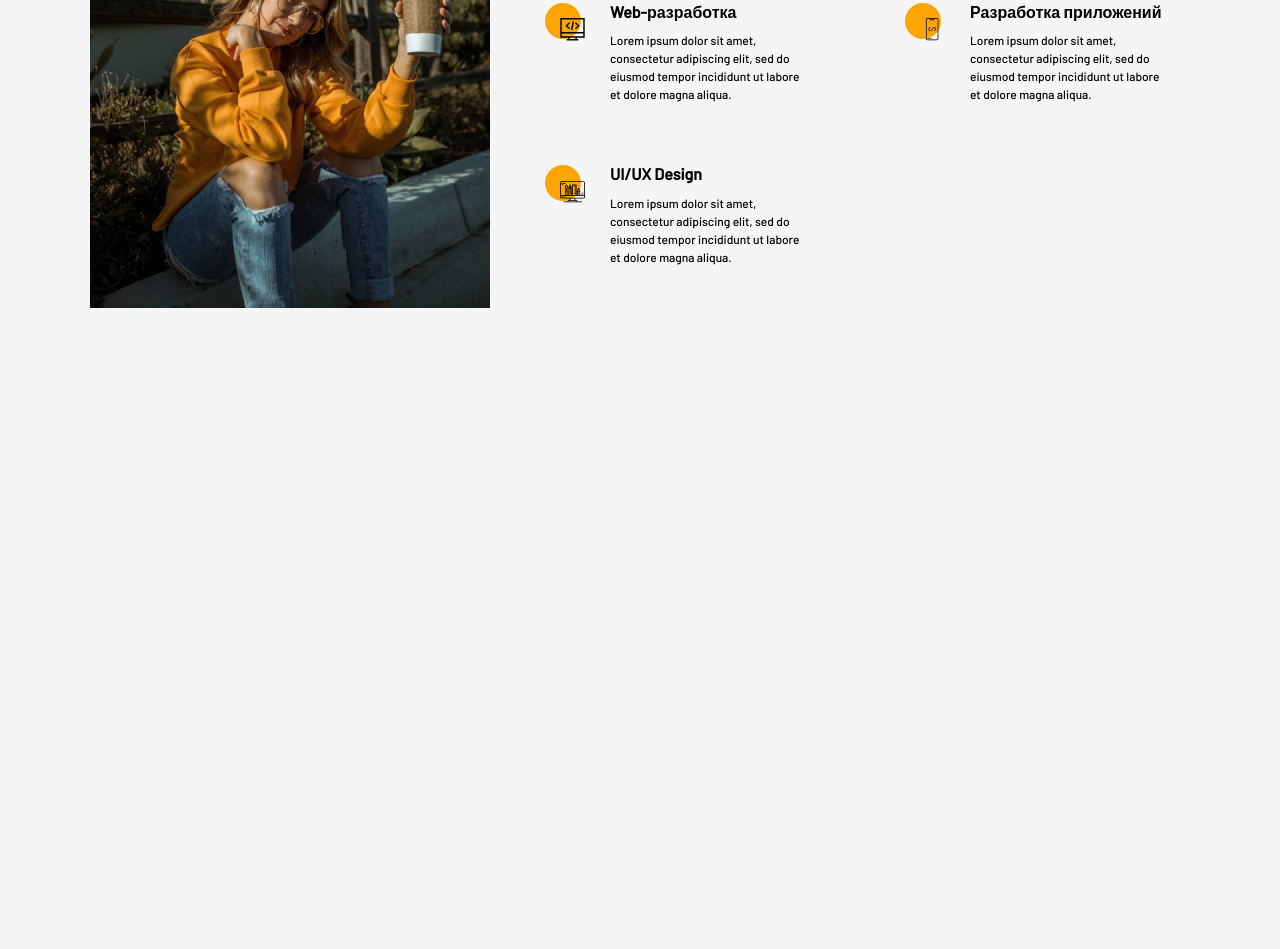
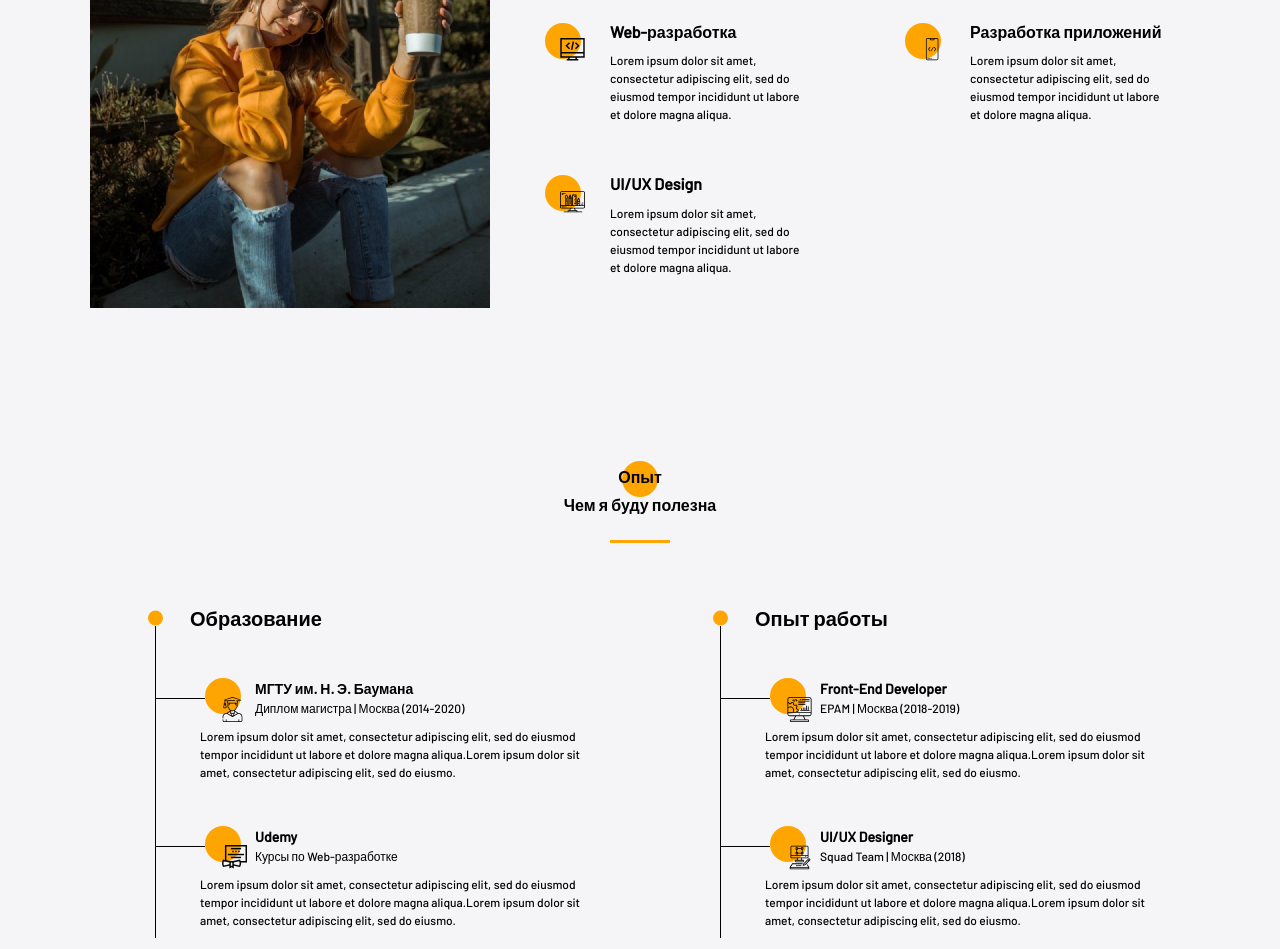
Before and after one commit to kasim87/MY__PORTFOLIO, a website built with Vite: page index.html in a window 1280 px wide. Shown: the part 1232-2181 px from the top of the page. Before the commit the page ends 1560 px from the top, so only its background shows below. Built offline with nearby package versions, Linux system fonts and the light colour scheme.

Commit message:
CREATE section resume

```diff
--- a/index.html
+++ b/index.html
@@ -250,6 +250,115 @@
       </div>
     </section>
 
+    <section class="resume">
+      <div class="container">
+        <h2 class="title title__fz16 resume__title">Опыт</h2>
+        <div class="title title__fz36 resume__subtitle">Чем я буду полезна</div>
+        <div class="divider"></div>
+
+        <div class="resume__wrapper">
+          <div class="resume__col">
+            <h3 class="title title_fz20 resume__col-title">Образование</h3>
+            <ul>
+              <li>
+                <div class="resume__item">
+                  <div class="resume__item-head">
+                    <div class="resume__item-icon">
+                      <img
+                        src="/src/icons/experience/university.svg"
+                        alt="university"
+                      />
+                    </div>
+                    <h4 class="title title_fz14">МГТУ им. Н. Э. Баумана</h4>
+                    <div class="resume__item-location">
+                      Диплом магистра | Москва (2014-2020)
+                    </div>
+                  </div>
+                  <div class="resume__item-text">
+                    Lorem ipsum dolor sit amet, consectetur adipiscing elit, sed
+                    do eiusmod tempor incididunt ut labore et dolore magna
+                    aliqua.Lorem ipsum dolor sit amet, consectetur adipiscing
+                    elit, sed do eiusmo.
+                  </div>
+                </div>
+              </li>
+              <li>
+                <div class="resume__item">
+                  <div class="resume__item-head">
+                    <div class="resume__item-icon">
+                      <img
+                        src="/src/icons/experience/courses.svg"
+                        alt="courses"
+                      />
+                    </div>
+                    <h4 class="title title_fz14">Udemy</h4>
+                    <div class="resume__item-location">
+                      Курсы по Web-разработке
+                    </div>
+                  </div>
+                  <div class="resume__item-text">
+                    Lorem ipsum dolor sit amet, consectetur adipiscing elit, sed
+                    do eiusmod tempor incididunt ut labore et dolore magna
+                    aliqua.Lorem ipsum dolor sit amet, consectetur adipiscing
+                    elit, sed do eiusmo.
+                  </div>
+                </div>
+              </li>
+            </ul>
+          </div>
+          <div class="resume__col">
+            <h3 class="title title_fz20 resume__col-title">Опыт работы</h3>
+            <ul>
+              <li>
+                <div class="resume__item">
+                  <div class="resume__item-head">
+                    <div class="resume__item-icon">
+                      <img
+                        src="/src/icons/experience/developer.svg"
+                        alt="developer"
+                      />
+                    </div>
+                    <h4 class="title title_fz14">Front-End Developer</h4>
+                    <div class="resume__item-location">
+                      EPAM | Москва (2018-2019)
+                    </div>
+                  </div>
+                  <div class="resume__item-text">
+                    Lorem ipsum dolor sit amet, consectetur adipiscing elit, sed
+                    do eiusmod tempor incididunt ut labore et dolore magna
+                    aliqua.Lorem ipsum dolor sit amet, consectetur adipiscing
+                    elit, sed do eiusmo.
+                  </div>
+                </div>
+              </li>
+              <li>
+                <div class="resume__item">
+                  <div class="resume__item-head">
+                    <div class="resume__item-icon">
+                      <img
+                        src="/src/icons/experience/designer.svg"
+                        alt="designer"
+                      />
+                    </div>
+                    <h4 class="title title_fz14">UI/UX Designer</h4>
+                    <div class="resume__item-location">
+                      Squad Team | Москва (2018)
+                    </div>
+                  </div>
+                  <div class="resume__item-text">
+                    Lorem ipsum dolor sit amet, consectetur adipiscing elit, sed
+                    do eiusmod tempor incididunt ut labore et dolore magna
+                    aliqua.Lorem ipsum dolor sit amet, consectetur adipiscing
+                    elit, sed do eiusmo.
+                  </div>
+                </div>
+              </li>
+            </ul>
+          </div>
+        </div>
+      </div>
+    </section>
+
     <script type="module" src="/src/js/script.js"></script>
   </body>
 </html>
--- a/src/sass/base/basic.scss
+++ b/src/sass/base/basic.scss
@@ -58,6 +58,6 @@ body {
 .divider {
   width: 60px;
   height: 3px;
-  margin-top: 25px;
+  margin: 25px auto 0 auto;
   background: $main-color;
 }
--- a/src/sass/base/mixins.scss
+++ b/src/sass/base/mixins.scss
@@ -3,12 +3,12 @@
 @mixin before_circle {
   &::before {
     content: "";
+    position: absolute;
+    top: -5px;
+    left: 0;
     width: 36px;
     height: 36px;
     background: $main-color;
-    position: absolute;
-    top: -5px;
-    left: 0;
     border-radius: 100%;
     z-index: -1;
   }
--- a/src/sass/blocks/about.scss
+++ b/src/sass/blocks/about.scss
@@ -17,12 +17,13 @@
   }
   &__descr {
     .divider {
-      margin-top: 0;
+      margin: 15px 0 0 0;
     }
   }
   &__title {
     @include before_circle;
     padding-left: 15px;
+    margin-bottom: 25px;
   }
   &__text {
     margin-top: 20px;
--- /dev/null
+++ b/src/sass/blocks/resume.scss
@@ -0,0 +1,92 @@
+@use "/src/sass/base/mixins.scss" as *;
+@use "/src/sass/base/variables.scss" as *;
+
+.resume {
+  padding-top: 120px;
+  &__title {
+    text-align: center;
+    @include before_circle;
+    &::before {
+      top: -7px;
+      left: 50%;
+      transform: translateX(-50%);
+    }
+  }
+  &__subtitle {
+    text-align: center;
+    margin-top: 10px;
+  }
+  &__wrapper {
+    padding: 60px 65px 0 65px;
+    display: grid;
+    grid-template-columns: repeat(2, 430px);
+    column-gap: 135px;
+  }
+  &__col {
+    &-title {
+      padding-left: 35px;
+      &::before {
+        content: "";
+        position: absolute;
+        top: 50%;
+        transform: translateY(-50%);
+        left: -7px;
+        width: 15px;
+        height: 15px;
+        background: $main-color;
+        border-radius: 100%;
+      }
+    }
+    ul {
+      list-style-type: none;
+      li {
+        position: relative;
+        &::after {
+          content: "";
+          width: 1px;
+          height: calc(100% + 16px);
+          background: #000;
+          position: absolute;
+          top: -7px;
+          left: 0;
+        }
+      }
+    }
+  }
+  &__item {
+    position: relative;
+    &::before {
+      content: "";
+      position: absolute;
+      top: 65px;
+      width: 50px;
+      height: 1px;
+      background-color: #000;
+    }
+    &-head {
+      position: relative;
+      padding: 45px 0 0 100px;
+    }
+    &-icon {
+      position: absolute;
+      top: 50px;
+      left: 50px;
+      @include before_circle;
+      img {
+        padding: 14px 0 0 17px;
+      }
+    }
+    &-location {
+      font-size: 12px;
+      font-weight: 500;
+      line-height: 18px;
+    }
+    &-text {
+      padding-left: 45px;
+      margin-top: 10px;
+      font-size: 12px;
+      font-weight: 500;
+      line-height: 18px;
+    }
+  }
+}
--- a/src/sass/blocks/title.scss
+++ b/src/sass/blocks/title.scss
@@ -9,6 +9,10 @@
     font-size: 16px;
     line-height: 24px;
   }
+  &_fz20 {
+    font-size: 20px;
+    line-height: 30px;
+  }
   &_fz36 {
     font-size: 36px;
   }
--- a/src/sass/style.scss
+++ b/src/sass/style.scss
@@ -8,3 +8,4 @@
 @use "/src/sass/blocks/sidepanel.scss";
 @use "/src/sass/blocks/menu.scss";
 @use "/src/sass/blocks/about.scss";
+@use "/src/sass/blocks/resume.scss";
```
